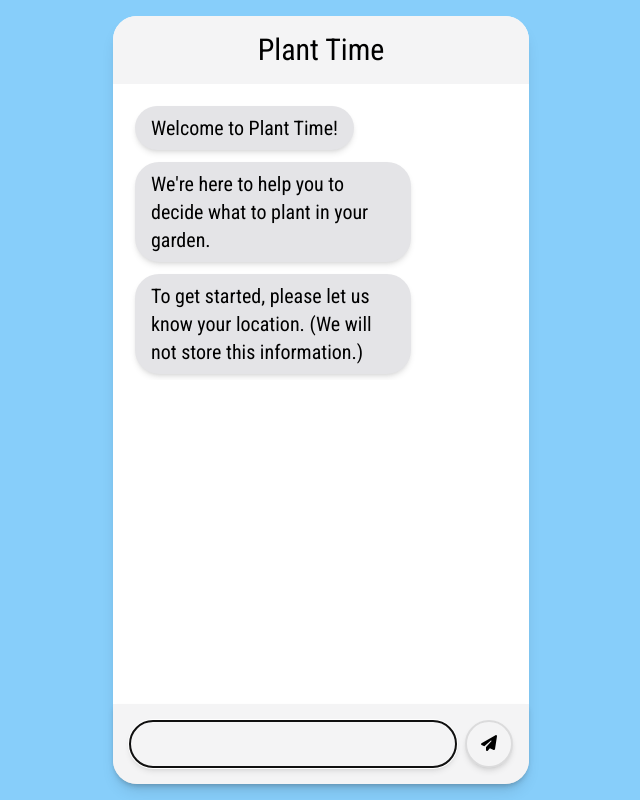
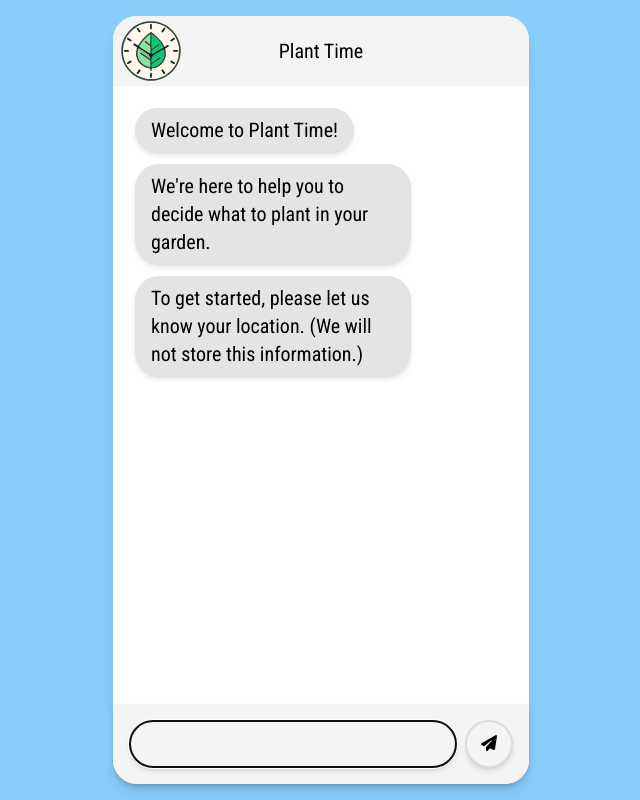
Before and after one commit to jkr-team/plant-time-web, a Next.js app: page / in a window 1280 px wide. Shown: the whole page, without its empty margins (319-959 px from the left). Built offline with nearby package versions, Linux system fonts and the light colour scheme.

Commit message:
test logo in ChatForm

```diff
--- a/src/components/ChatForm.tsx
+++ b/src/components/ChatForm.tsx
@@ -25,8 +25,9 @@ type ChatFormProps = {
 };
 
 export const ChatFormHeader = () => (
-  <div className='flex items-center justify-center w-full p-4 bg-zinc-100 text-black dark:bg-zinc-700 dark:text-white rounded-tr-3xl rounded-tl-3xl text-3xl'>
-    <span>Plant Time</span>
+  <div className='flex items-center h-[3.5em] w-full p-2 bg-zinc-100 text-black dark:bg-zinc-700 dark:text-white rounded-tr-3xl rounded-tl-3xl text-xl'>
+    <img className='w-[3em] absolute' alt="Plant Time Logo" src="/logo.svg"/>
+    <span className='mx-auto'>Plant Time</span>
   </div>
 );
 
```
Also changed, not shown: public/logo.svg.
